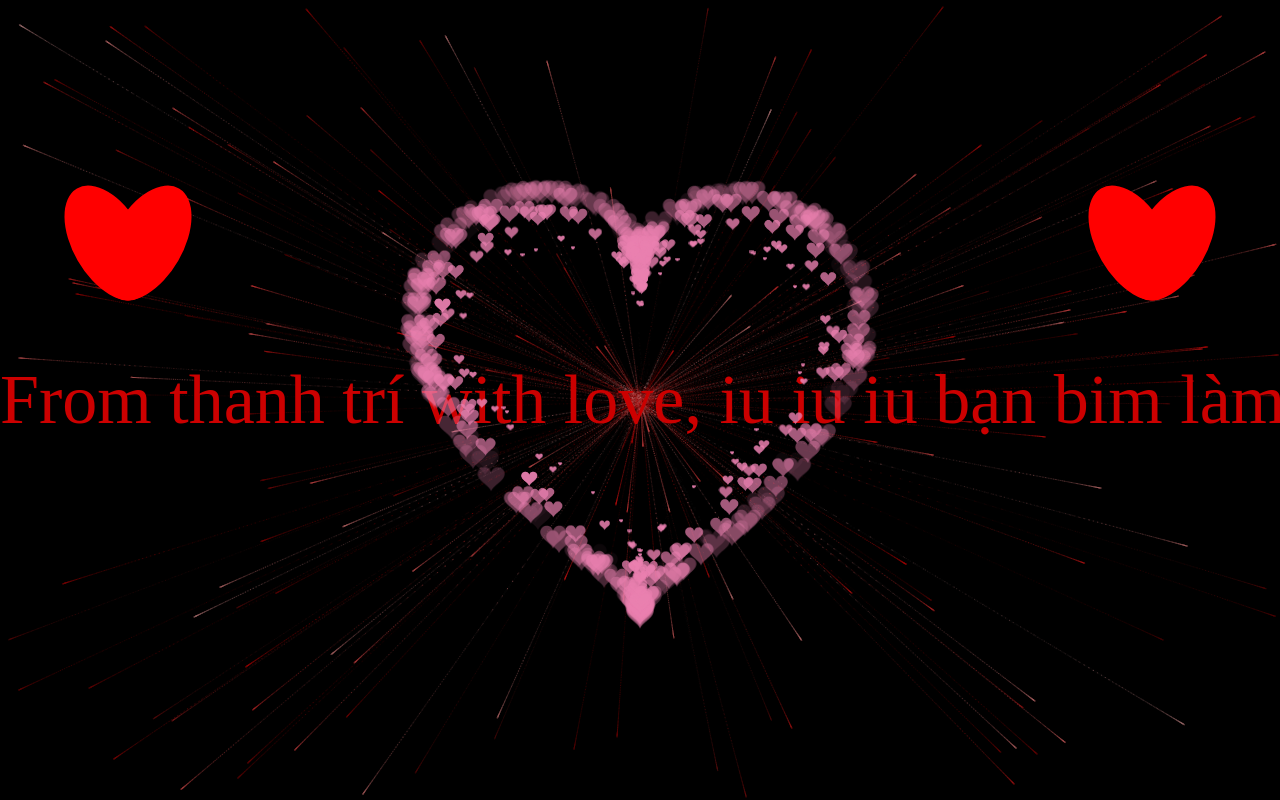
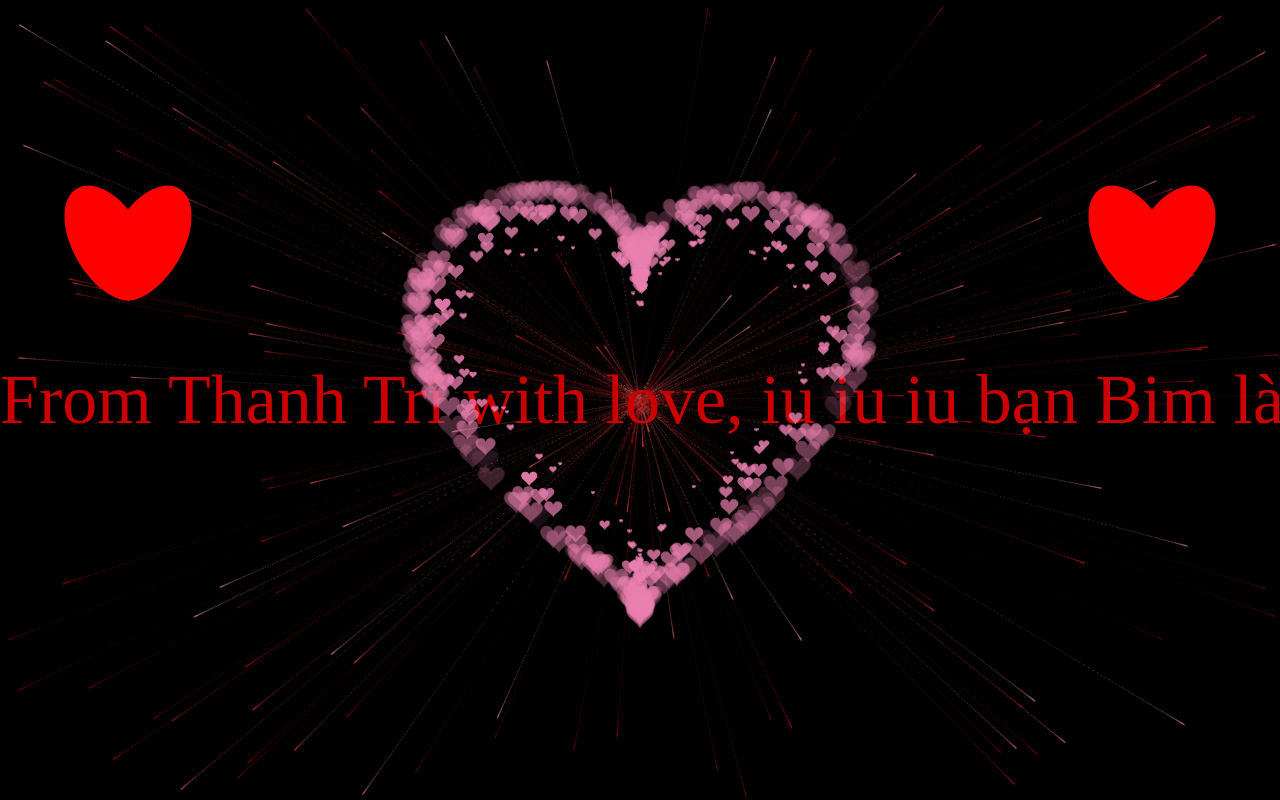
Before and after one commit to nguyenthanhtri1998/tim, a website: page index.html in a window 1280 px wide. Drawn offline with Linux system fonts and the light colour scheme; animation ran at ten frames a second.

Commit message:
Update index.html
s

```diff
--- a/index.html
+++ b/index.html
@@ -247,7 +247,7 @@ canvas {
     frameborder="0"
     allow="autoplay">
 </iframe>
-   <div class="header-text2">From thanh trí with love, iu iu iu bạn bim làm việc vui vẻ</div>
+   <div class="header-text2">From Thanh Trí with love, iu iu iu bạn Bim làm việc vui vẻ</div>
     <div class="heart">
         <div class="left"></div>
         <div class="right"></div>
```
